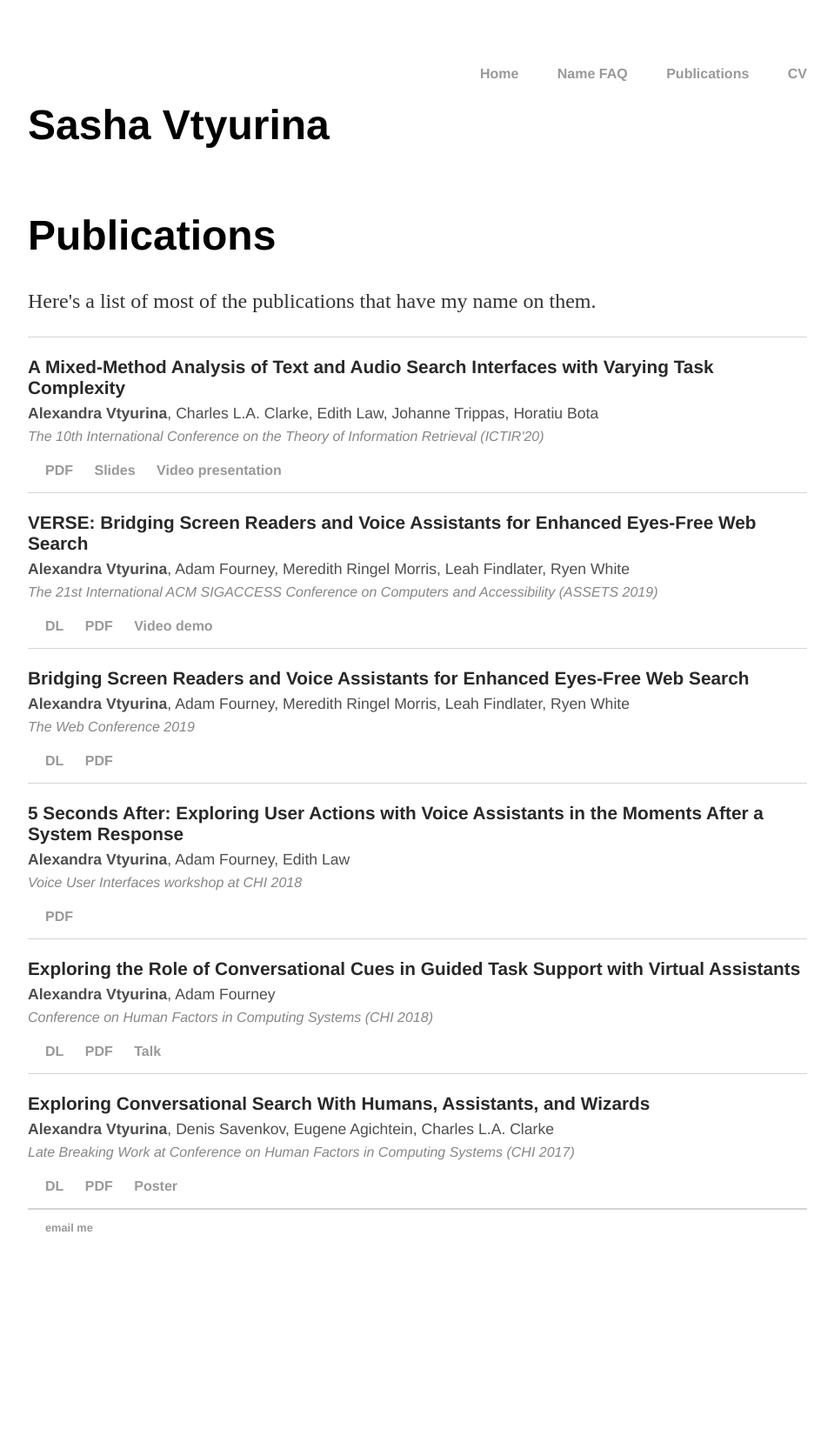
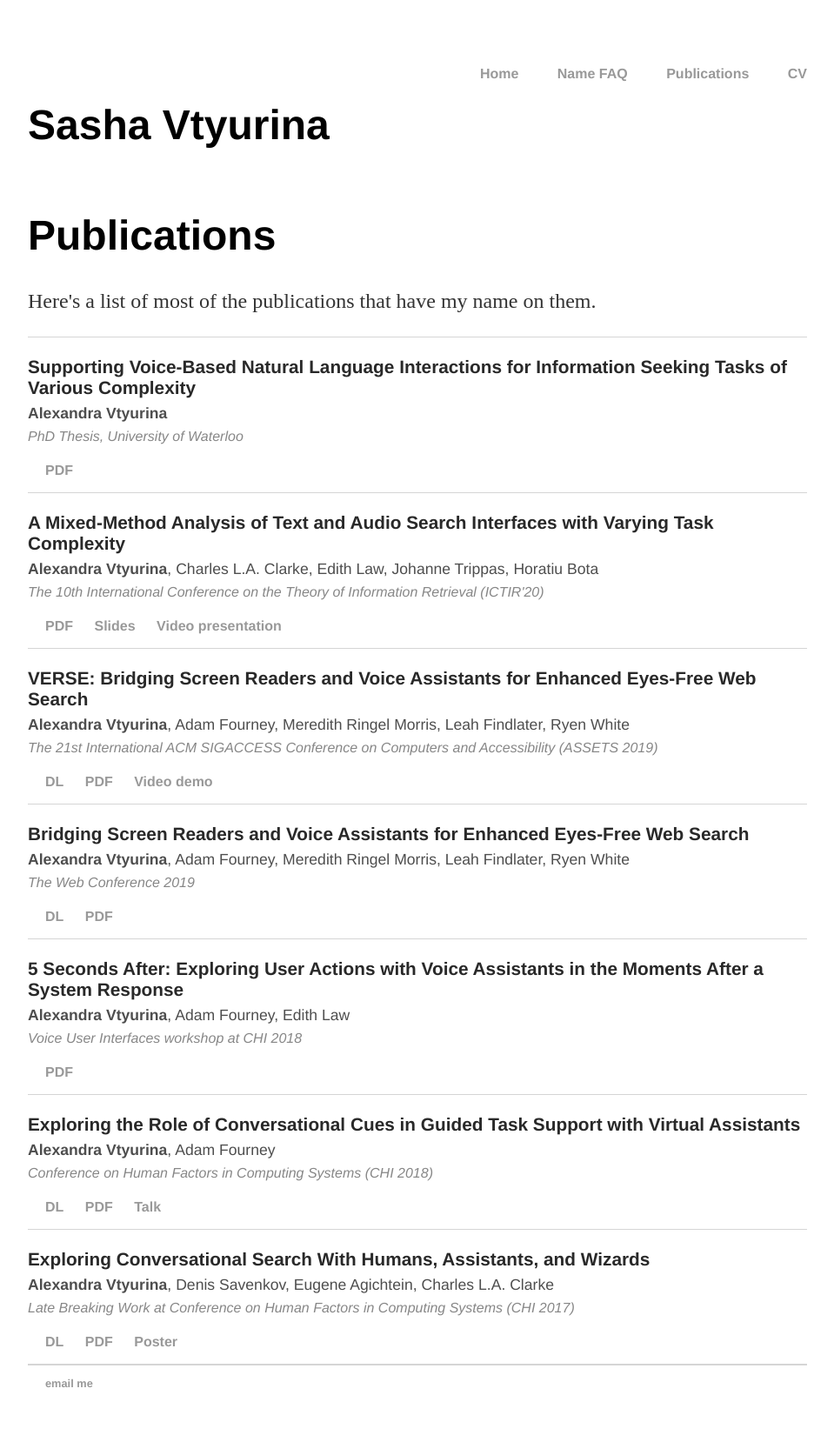
Before and after one commit to sashavtyurina/sashavtyurina.github.io, a Jekyll site: the page built from papers/index.html, in a window 1280 px wide. Shown: the whole page at 87% size, without its empty margins (160-1119 px from the left). Built offline with Jekyll 4.4.1, drawn with Linux system fonts in a browser that asks for light colours; before the commit the page ends 1479 px from its top, so only the background shows below that.

Commit message:
added thesis

```diff
--- a/papers/index.html
+++ b/papers/index.html
@@ -5,6 +5,20 @@ title: Publications
 <div class="blurb">
   <h1>Publications</h1>
   <p>Here's a list of most of the publications that have my name on them. </p>
+
+<!-- PhD Thesis -->
+<div class="pub">
+    <div class="title">Supporting Voice-Based Natural Language Interactions for Information Seeking Tasks of Various Complexity</div>
+    <div class="authors"><strong>Alexandra Vtyurina</strong></div>
+    <div class="venue">PhD Thesis, University of Waterloo
+</div>
+    <div class="source">
+      <ul>
+
+        <li><a href="SashaVtyurina_PhDThesis.pdf">PDF</a></li>
+      </ul>
+    </div>
+  </div>
 
 <!-- AudioSERP ICTIR -->
   <div class="pub">
```
Also changed, not shown: 1 other file.
